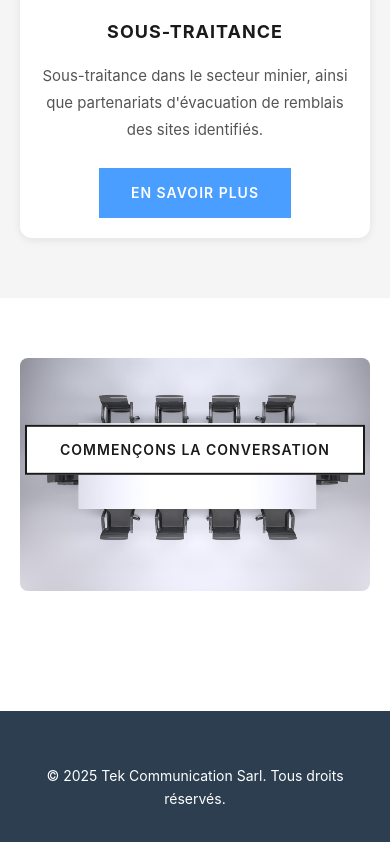
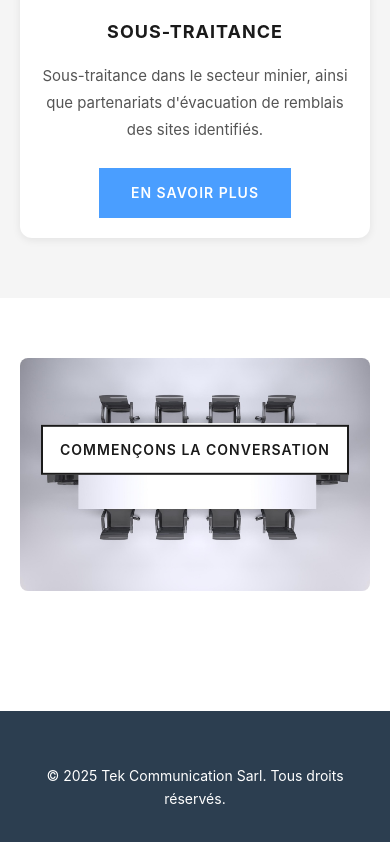
Before and after one commit to rocher1976/tek-next, a Next.js app: page / in a window 390 px wide. Shown: the part 3254-4096 px from the top of the page. Built offline with nearby package versions, Linux system fonts and the light colour scheme.

Commit message:
amended the behaviour of thehomepage cta button to have left and right padding match the top and bottom padding and make the button look smaller

```diff
--- a/src/styles/tek.css
+++ b/src/styles/tek.css
@@ -1006,6 +1006,7 @@ body {
   .office-section .cta-button {
     width: min(88%, 280px);
     font-size: 14px;
+    padding: clamp(12px, 2vw, 18px) clamp(12px, 2vw, 18px);
   }
 
   .service-detail {
@@ -1038,6 +1039,10 @@ body {
     font-size: 14px;
   }
 
+  .office-section .cta-button {
+    padding: 12px 12px;
+  }
+
   .service-card {
     padding: 20px;
   }
```
